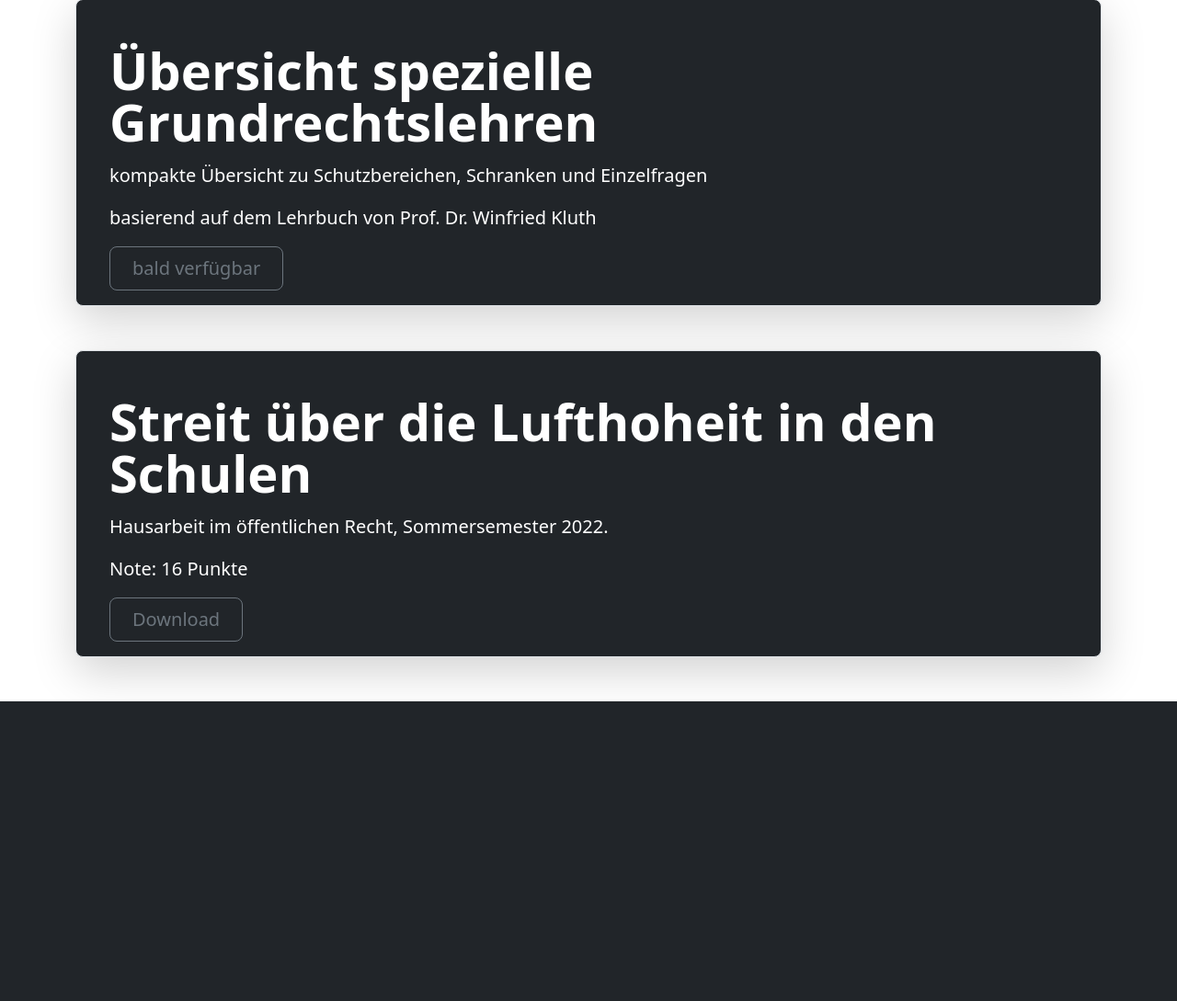
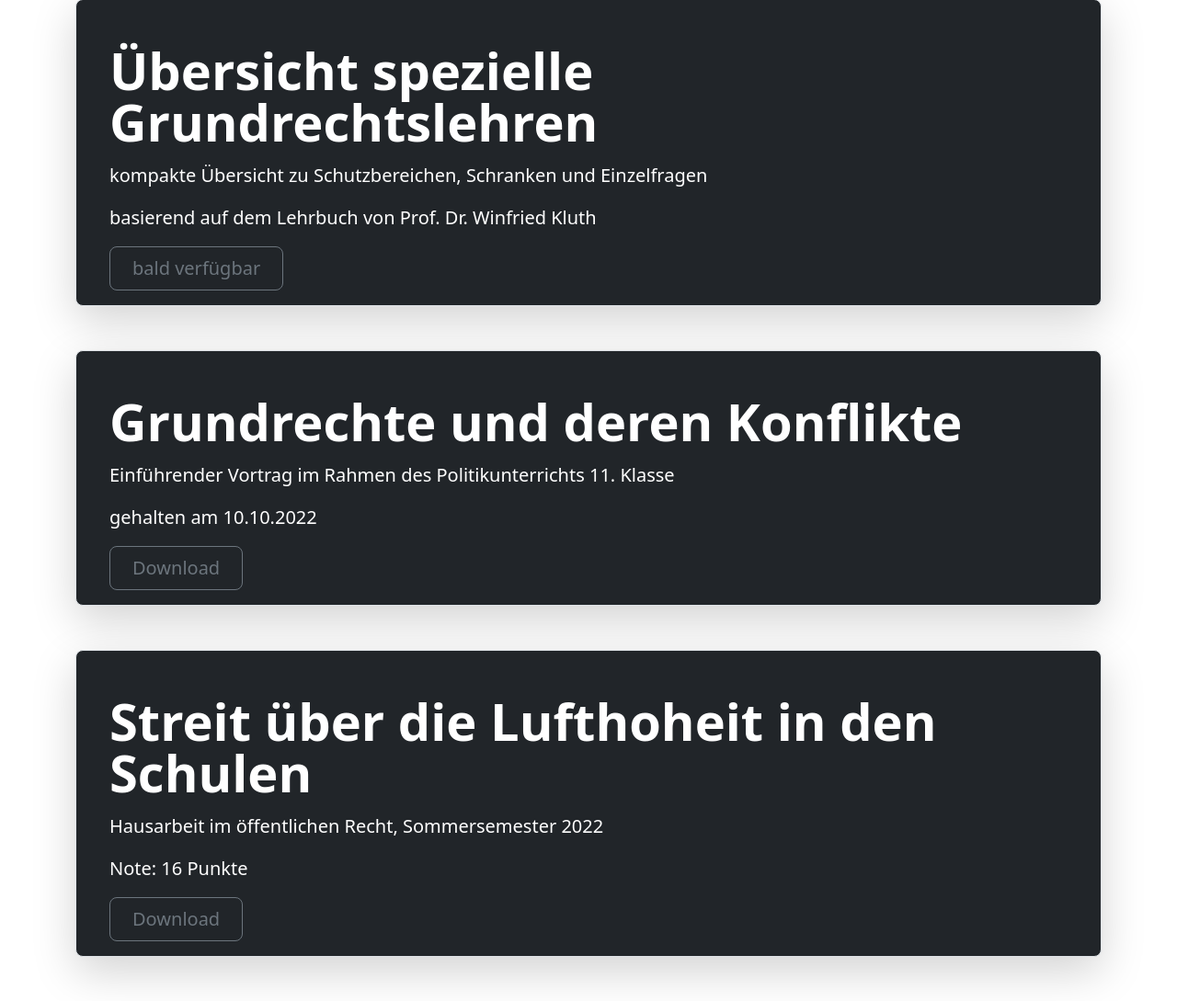
Before and after one commit to JackZipke/html, a Flask app: page /jura/ in a window 1280 px wide. Shown: the part 105-1194 px from the top of the page at 92% size. Before the commit the page ends 868 px from the top, so only its background shows below. Run offline with Flask 2, Linux system fonts and the light colour scheme; some libraries are stand-ins or nearby versions.

Commit message:
Vortrag hinzugefügt

```diff
--- a/FlaskApp/templates/jura.html
+++ b/FlaskApp/templates/jura.html
@@ -28,9 +28,26 @@
             <div class="row p-4 pb-0 pe-lg-0 pt-lg-5 align-items-center bg-dark rounded-3 border shadow-lg">
 
                 <div>
+                    <h1 class="display-4 fw-bold lh-1">Grundrechte und deren Konflikte</h1>
+                    <p class="lead"></p>
+                    <p class="lead">Einführender Vortrag im Rahmen des Politikunterrichts 11. Klasse</p>
+                    <p class="lead">gehalten am 10.10.2022</p>
+                    <div class="d-grid gap-2 d-md-flex justify-content-md-start mb-4 mb-lg-3">
+                        <button type="button" class="btn btn-outline-secondary btn-lg px-4" onclick="location.href='../static/Dokumente/Vortrag-Grundrechte.pdf';">Download</button>
+                    </div>
+                </div>
+            </div>
+        </div>
+    </div>
+
+    <div class="container my-5">
+        <div class="bg-dark text-white">
+            <div class="row p-4 pb-0 pe-lg-0 pt-lg-5 align-items-center bg-dark rounded-3 border shadow-lg">
+
+                <div>
                     <h1 class="display-4 fw-bold lh-1">Streit über die Lufthoheit in den Schulen</h1>
                     <p class="lead"></p>
-                    <p class="lead">Hausarbeit im öffentlichen Recht, Sommersemester 2022.</p>
+                    <p class="lead">Hausarbeit im öffentlichen Recht, Sommersemester 2022</p>
                     <p class="lead">Note: 16 Punkte</p>
                     <div class="d-grid gap-2 d-md-flex justify-content-md-start mb-4 mb-lg-3">
                         <button type="button" class="btn btn-outline-secondary btn-lg px-4" onclick="location.href='../static/Dokumente/Hausarbeit-OeffR-SS22.pdf';">Download</button>
@@ -40,6 +57,8 @@
         </div>
     </div>
 
+
+
     {% endblock %}
 
 </body>
```
Also changed, not shown: 2 other files.
